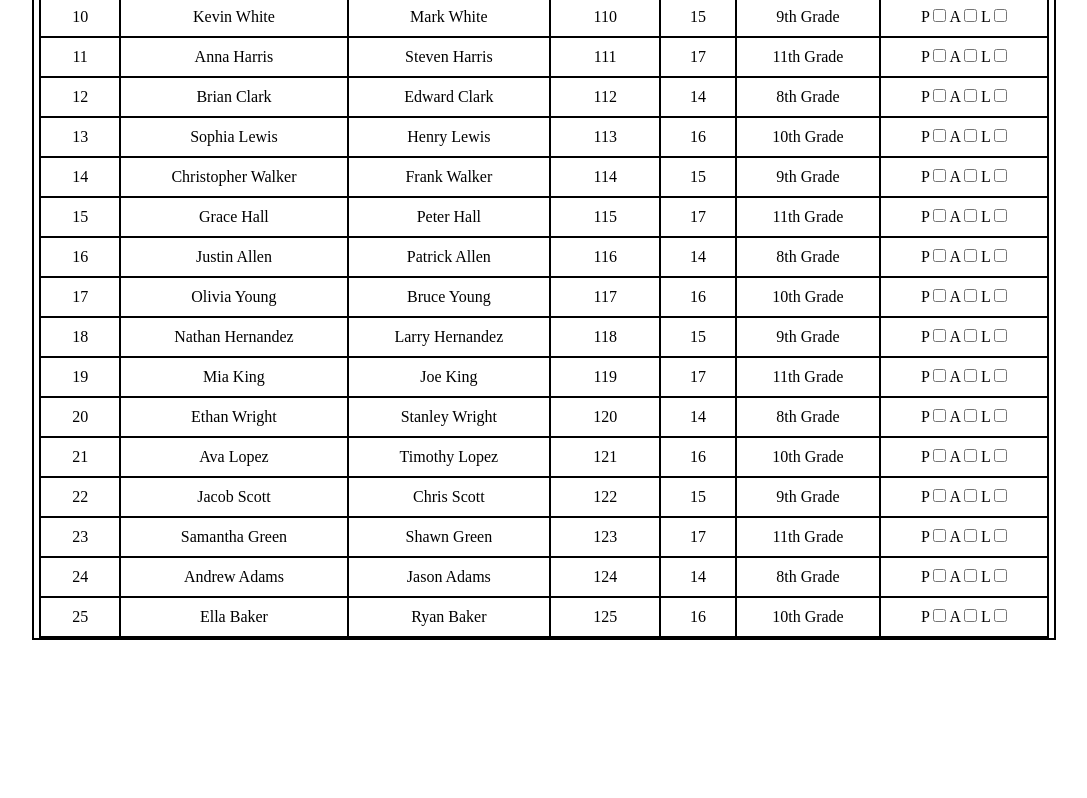
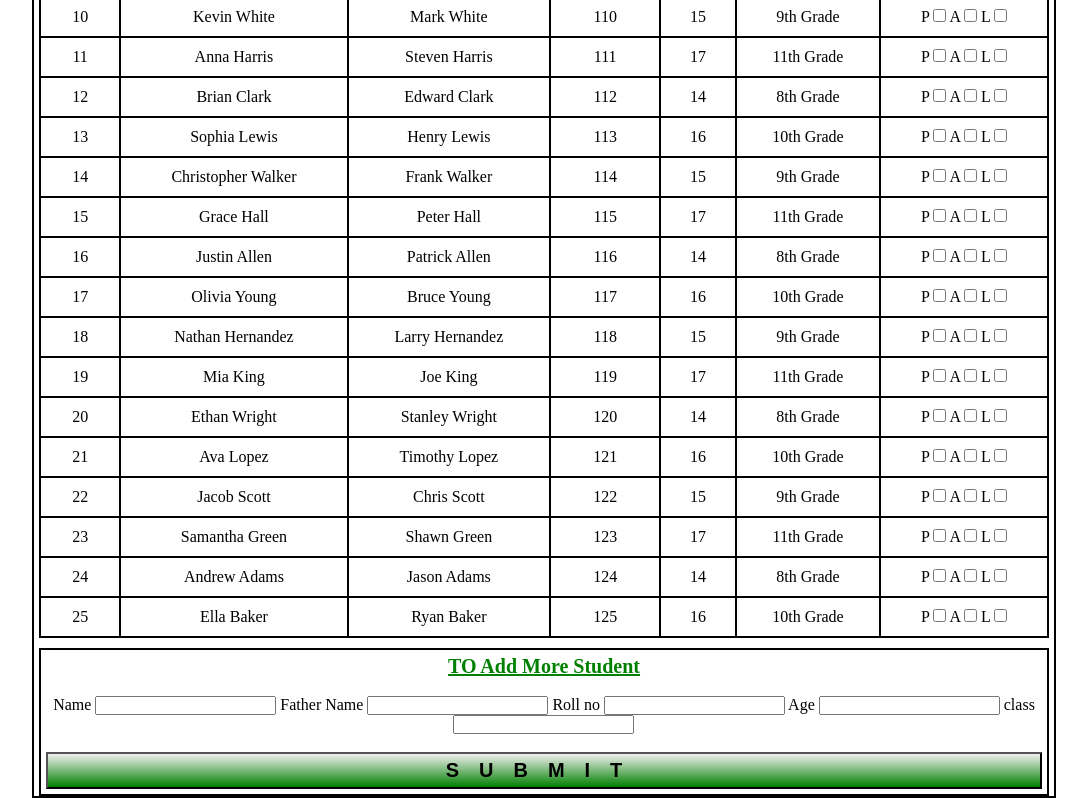
Before and after one commit to Eng-Ather/Student-Attendance-Portal, a plain HTML site: page index.html in a window 1280 px wide. Shown: the part 563-1361 px from the top of the page, without its empty margins (96-1183 px from the left). Before the commit the page ends 1203 px from the top, so only its background shows below. Drawn offline with Linux system fonts and the light colour scheme.

Commit message:
add feature to add new student in portal

```diff
--- a/attandencePortal.css
+++ b/attandencePortal.css
@@ -7,7 +7,7 @@ padding: 0px;
 body {
     width: 100%;
     height: 100vh;
-    /* background-color: aquamarine; */
+
 }
 
 .parent{
@@ -29,6 +29,26 @@ h1{
     margin-top: 10px;
     padding: 11px;
     /* margin-bottom: 20px; */
+
+}
+
+p{
+    width: 99%;
+    border: 2px solid black;
+    margin-top: 10px;
+    /* text-align: end; */
+    padding: 5px;
+
+}
+
+button{
+    width: 100%;
+    font-size: 20px;
+    padding: 5px;
+    letter-spacing: 20px;
+    word-spacing: 50px;
+    font-weight: bold;
+    background-image: linear-gradient(rgb(242, 240, 240), green);
 
 }
 
@@ -68,10 +88,14 @@ span {
     font-weight: bolder;
     padding: 5px;
     text-decoration: underline;
+}
+u{
+    font-size: 20px;
+    font-weight: bolder;
+    text-align: start;
+    color: green;
 
 }
-
-
 @media only screen and (max-width:850px){
 
     tr,
--- a/attandencePortal.js
+++ b/attandencePortal.js
@@ -212,7 +212,40 @@ function insertdata(){
                              </tr>`}
 }
 //**************************** TABLE DATA FUNCTION END HERE ******************************/
-insertdata()
+
+
+
+//************************** Adding New Student Data ************************************/
+
+// geting datafrom addData.html
+var newStudentname = document.getElementById("name")
+var newStudentfathername = document.getElementById("f_name")
+var newStudentrollno = document.getElementById("rollno")
+var newStudentage = document.getElementById("age")
+var newStudentclass = document.getElementById("clas")
+var nuewaddition = document.getElementById("submit")
+
+function addnewstudent(){
+
+
+  var obj ={ //creat an object with new student data
+    name : newStudentname.value,
+    fatherName : newStudentfathername.value,
+    age : newStudentage.value,
+  rollNo : newStudentrollno.value,
+  class : newStudentclass.value,
+  }
+console.log(obj);
+
+  studentData.push(obj) // putting newlly created object in main array that hold all student data
+console.log(studentData);
+  insertdata()// to display all data newly add and old both
+}
+
+
+insertdata();
+
+
 
 
 //***************************** ATTENDANCE MARKING FUNCTION ******************************/
--- a/index.html
+++ b/index.html
@@ -1,14 +1,19 @@
 <!DOCTYPE html>
 <html lang="en">
+
 <head>
     <meta charset="UTF-8">
     <meta name="viewport" content="width=device-width, initial-scale=1.0">
-    <title>Student Attendance Portal</title>
+    <title>Document</title>
     <link rel="stylesheet" href="attandencePortal.css">
+
+
+
 </head>
 
 <body>
     <div class="parent">
+
         <h1> Student Attendance Portal</h1>
 
         <div class="display_bord">
@@ -33,9 +38,32 @@
             <tbody id="table_data"></tbody>
 
         </table>
+
+        <p>
+            <u>TO Add More Student</u>
+
+            <br><br>
+            <label> Name</label>
+            <input type="text" id="name">
+
+            <label> Father Name</label>
+            <input type="text" id="f_name">
+
+            <label>Roll no</label>
+            <input type="number" id="rollno">
+
+            <label> Age</label>
+            <input type="number" id="age">
+
+            <label>class</label>
+            <input type="number" id="clas">
+            <br><br>
+
+            <button type="button" onclick="addnewstudent()"> SUBMIT</button>
+        </p>
     </div>
-
 
     <script src="attandencePortal.js"></script>
 </body>
+
 </html>
```
Lines whose indentation alone changed are shown as unchanged.
